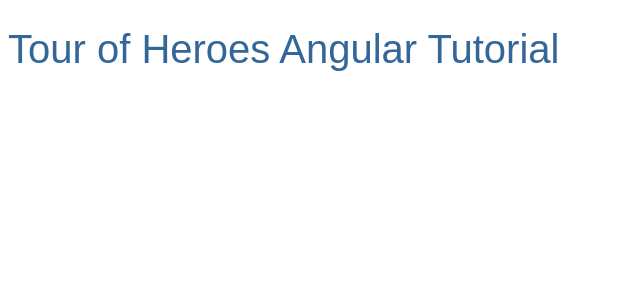
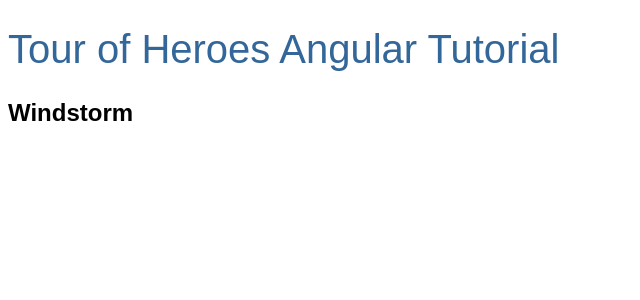
Before and after one commit to kelseyroy/tour-of-heroes-angular-tutorial, an Angular app: page / in a window 1280 px wide. Shown: the top 300 px of the page, without its empty margins (0-640 px from the left). Built offline with nearby package versions, Linux system fonts and the light colour scheme.

Commit message:
Adds hero Windstrom and relevant unit tests

```diff
--- a/src/app/app.component.html
+++ b/src/app/app.component.html
@@ -1 +1,2 @@
 <h1 id="title">{{title}}</h1>
+<app-heroes></app-heroes>
--- a/src/app/heroes/heroes.component.html
+++ b/src/app/heroes/heroes.component.html
@@ -1 +1 @@
-<p>heroes works!</p>
+<h2 id="hero">{{hero}}</h2>
--- a/src/app/heroes/heroes.component.ts
+++ b/src/app/heroes/heroes.component.ts
@@ -6,5 +6,5 @@
   styleUrls: ['./heroes.component.sass']
 })
 export class HeroesComponent {
-
+  hero = 'Windstorm';
 }
```
Also changed, not shown: 1 other file (tests, documents, lock files or other folders).
